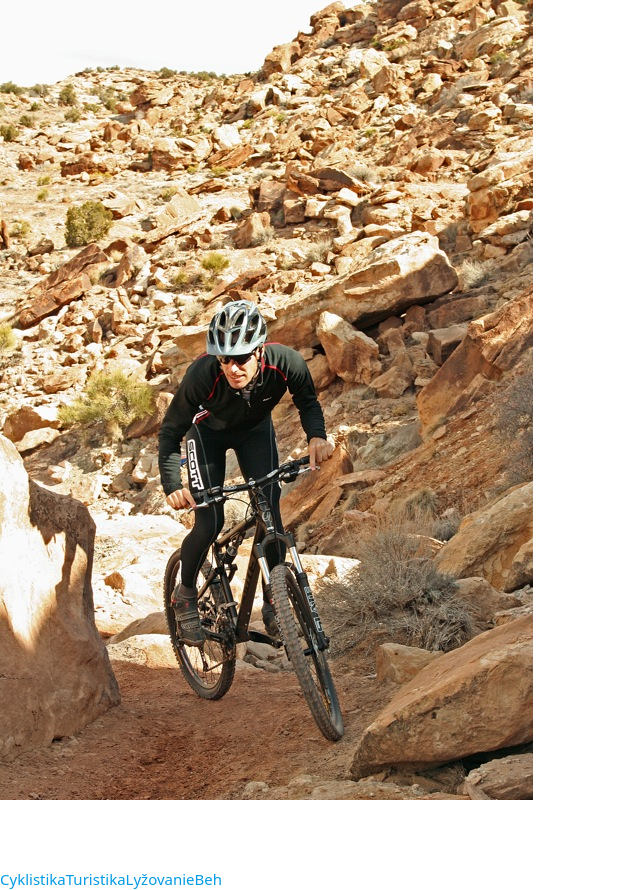
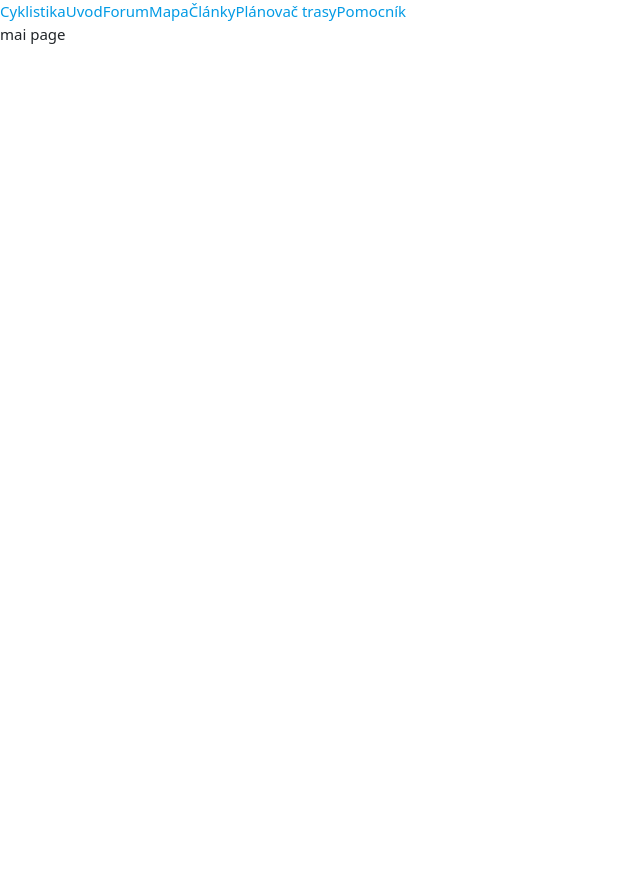
Before and after one commit to AdBrWebDev/helper-app, a React (Create React App) app: page / in a window 1280 px wide. Shown: the whole page, without its empty margins (0-640 px from the left). After the commit the page ends 800 px from the top, so only its background shows below. Built offline with nearby package versions, Linux system fonts and the light colour scheme.

Commit message:
pages in cycling folder created

```diff
--- a/src/App.js
+++ b/src/App.js
@@ -14,34 +14,19 @@ import './App.css';
 import MainNav from './components/Main-nav';
 const Nature = lazy(() => import('./pages/Nature'));
 const Weather = lazy(() => import('./pages/Weather'));
+const Cycling = lazy(() => import('./pages/cycling/CyclingMNPG'))
 
 function App() {
   return (
     <Suspense fallback={'loading....'}>
       <Router>
-        <Grid>
-          <Grid item xs={12} sm={12} md={6} xl={3} lg={6}>
-            <img src="/images/cycling.jpg" alt="" />
-          </Grid>
-          <Grid item xs={12} sm={12} md={6} xl={3} lg={6}>
-            <img src="" alt="" />
-          </Grid>
-          <Grid item xs={12} sm={12} md={6} xl={3} lg={6}>
-            <img src="" alt="" />
-          </Grid>
-          <Grid item xs={12} sm={12} md={6} xl={3} lg={6}>
-            <img src="" alt="" />
-          </Grid>
-        </Grid>
 
           <Link to="/">Cyklistika</Link>
-          <Link to="/Nature">Turistika</Link>
-          <Link to="/Nature">Lyžovanie</Link>
-          <Link to="/Nature">Beh</Link>
+
 
         <Switch>
-            <Route path="/MainPg" component={Nature} />
-            <Route path="/Nature" component={Nature} />
+            <Route path="/" component={Cycling} />
+
         </Switch>
       </Router>
       {/*<MainNav />
--- /dev/null
+++ b/src/pages/cycling/Articles.js
@@ -0,0 +1,3 @@
+export default function Articles(){
+    return(<div>articles</div>)
+}
--- /dev/null
+++ b/src/pages/cycling/BikeHelper.js
@@ -0,0 +1,3 @@
+export default function BikeHelper(){
+    return(<div>helper</div>)
+}
--- a/src/pages/cycling/CyclingMNPG.js
+++ b/src/pages/cycling/CyclingMNPG.js
@@ -0,0 +1,32 @@
+import React, { Suspense, lazy } from "react";
+import {Link, BrowserRouter as Router, Switch, Route} from 'react-router-dom';
+import 'bootstrap/dist/css/bootstrap.min.css';
+import 'material-icons/iconfont/material-icons.css';
+import 'materialize-css/dist/css/materialize.css';
+const MainPage = lazy(() => import('./MainPage'))
+const Articles = lazy(() => import('./Articles'))
+const BikeHelper = lazy(() => import('./BikeHelper'))
+const Forum = lazy(() => import('./Forum'))
+const Map = lazy(() => import('./Map'))
+const TrackingRoute = lazy(() => import('./TrackingRoute'))
+
+export default function CyclingMNPG(){
+    return(<Suspense fallback={'loading....'}>
+    <Router>
+        <Link to="/">Uvod</Link>
+        <Link to="/Forum">Forum</Link>
+        <Link to="/Map">Mapa</Link>
+        <Link to="/Articles">Články</Link>
+        <Link to="/Tracking">Plánovač trasy</Link>
+        <Link to="/BikeHelper">Pomocník</Link>
+      <Switch>
+          <Route  path="/" component={MainPage} />
+          <Route exact path="/Forum" component={Forum} />
+          <Route path="/Map" component={Map} />
+          <Route path="/Articles" component={Articles} />
+          <Route path="/Tracking" component={TrackingRoute} />
+          <Route path="/BikeHelper" component={BikeHelper} />
+      </Switch>
+    </Router>
+    </Suspense>)
+}
--- /dev/null
+++ b/src/pages/cycling/Forum.js
@@ -0,0 +1,3 @@
+export default function Forum(){
+    return (<div>forum</div>)
+}
--- /dev/null
+++ b/src/pages/cycling/MainPage.js
@@ -0,0 +1,3 @@
+export default function MainPage(){
+    return(<div>mai page</div>)
+}
--- /dev/null
+++ b/src/pages/cycling/Map.js
@@ -0,0 +1,3 @@
+export default function Map(){
+    return(<div>map</div>)
+}
--- a/src/pages/cycling/TrackingRoute.js
+++ b/src/pages/cycling/TrackingRoute.js
@@ -0,0 +1,3 @@
+export default function TrackingRoute(){
+    return(<div>tracking route</div>)
+}
```
